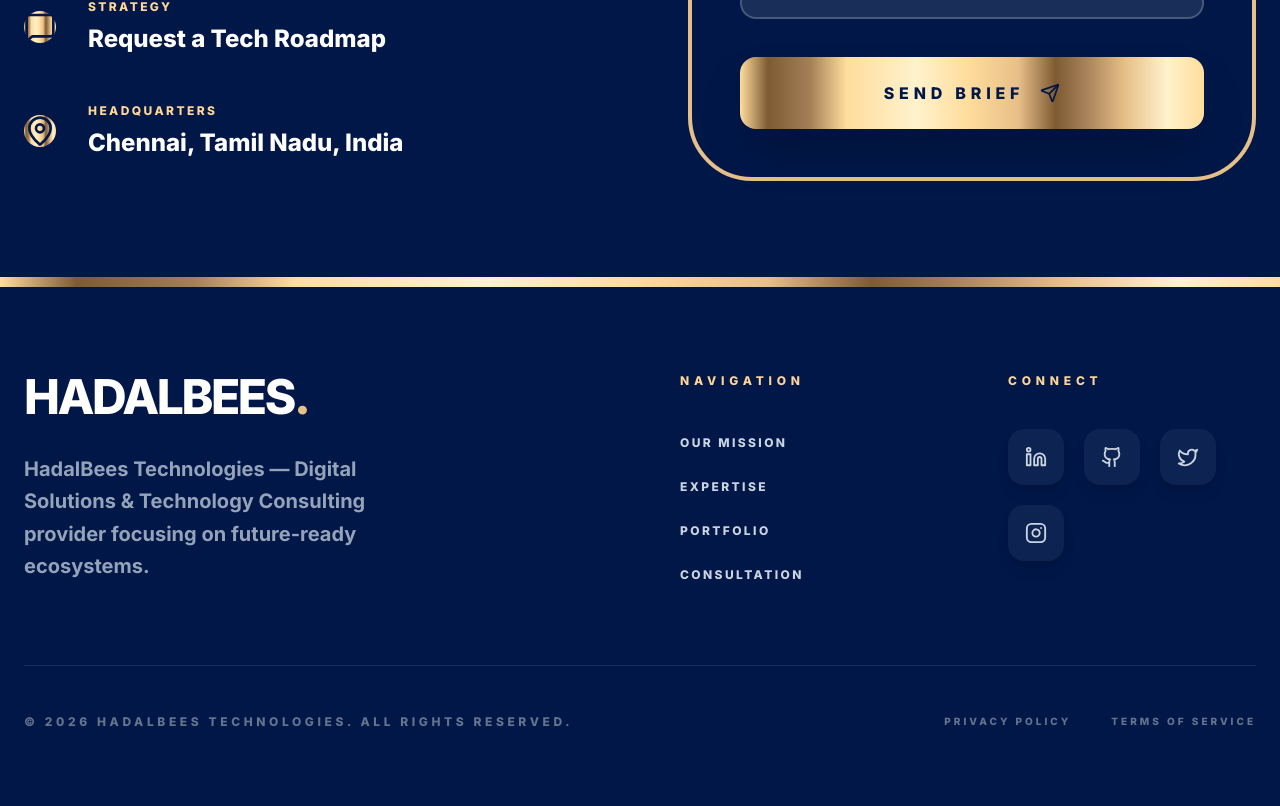
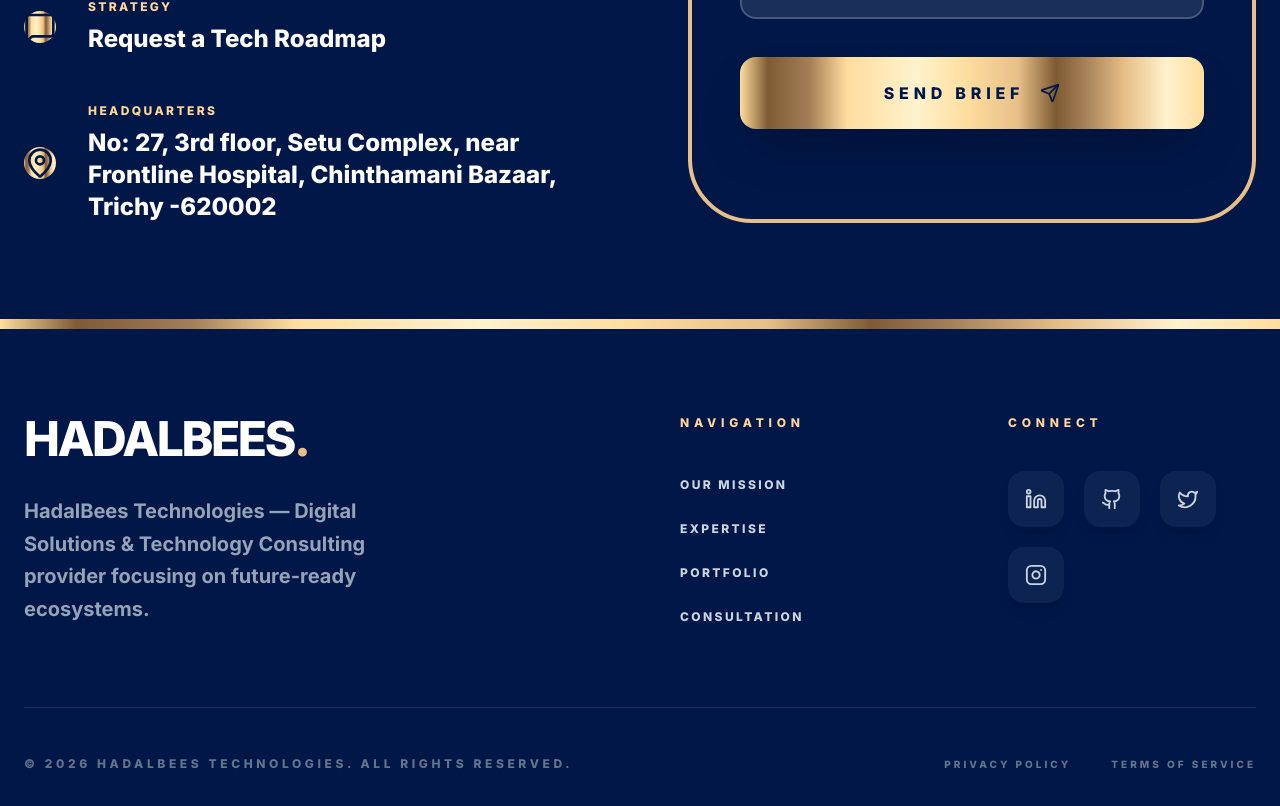
Before and after one commit to VRSFreelance/hadal, a React (Vite) app: page / in a window 1280 px wide. Shown: the part 6697-7503 px from the top of the page. Built offline with nearby package versions, Linux system fonts and the light colour scheme.

Commit message:
Update Contact.tsx

```diff
--- a/components/Contact.tsx
+++ b/components/Contact.tsx
@@ -17,7 +17,7 @@
 
     emailjs
       .sendForm(
-        'service_ikikn3s',
+        'service_tovtkjm',
         'template_cchsme7',
         formRef.current,
         '7VVirm8fwh10b6KQp'
@@ -97,7 +97,7 @@
                     Headquarters
                   </p>
                   <p className="text-2xl font-black text-brand dark:text-white">
-                    Chennai, Tamil Nadu, India
+                    No: 27, 3rd floor, Setu Complex, near Frontline Hospital, Chinthamani Bazaar, Trichy -620002
                   </p>
                 </div>
               </div>
```
